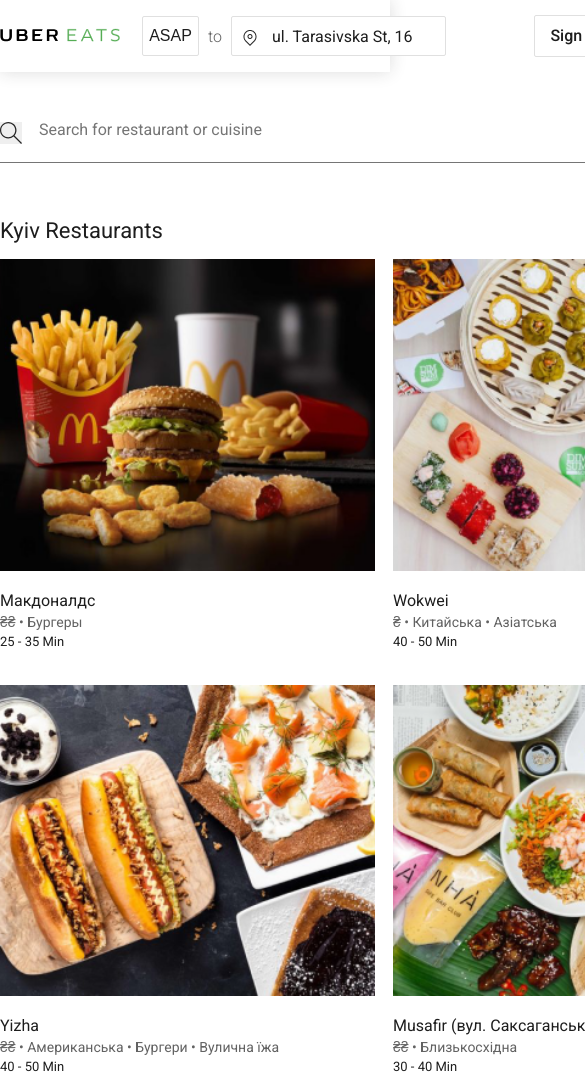
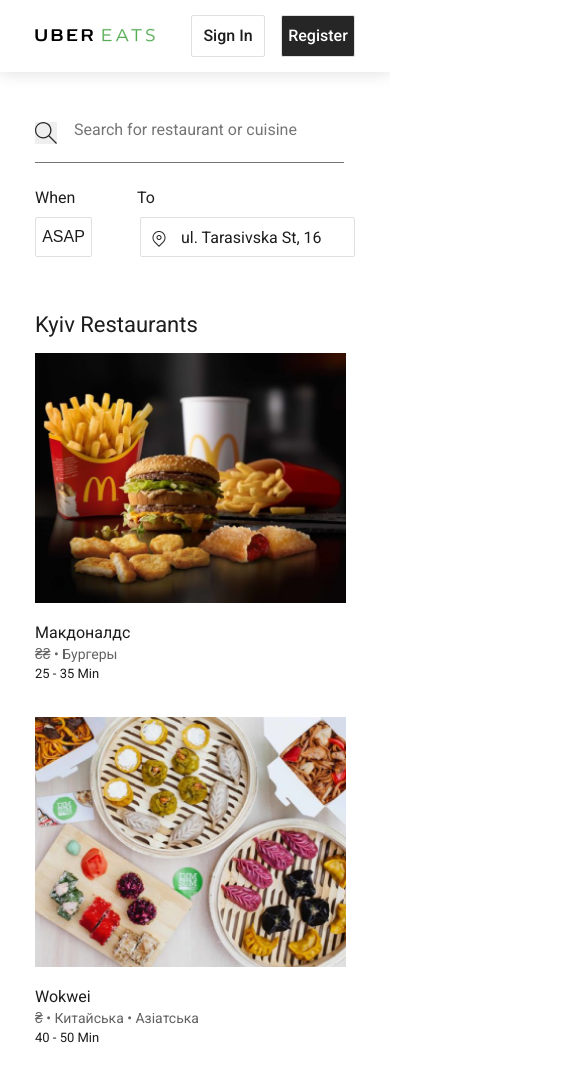
Before and after one commit to YevgeniyLeonienkov/Uber-eats, a website: page index.html in a window 390 px wide. Shown: the top 1077 px of the page, 585 px wide, since content can reach past the window. Drawn offline with Linux system fonts and the light colour scheme.

Commit message:
790px adaptive

```diff
--- a/index.html
+++ b/index.html
@@ -59,6 +59,29 @@
 				<input type="search" name="search-field" placeholder="Search for restaurant or cuisine"
 					class="search-field__input-field">
 			</form>
+
+			<div class="delivery-span delivery-display">
+			<span>When</span>
+			<span>To</span>
+			</div>
+
+			<form class="delivery delivery-display">
+
+				<div class="delivery-time">
+					<select class="delivery-time__select" name="delivery-time">
+						<option value="">ASAP</option>
+						<option value="">Select</option>
+					</select>
+				</div>
+
+				<div class="delivery__location">
+					<div class="delivery__location-icon"></div>
+					<label for="search">
+						<input type="text" value="ul. Tarasivska St, 16">
+					</label>
+				</div>
+			</form>
+
 
 			<h2 class="main-container__city">Kyiv Restaurants</h2>
 
@@ -230,10 +253,10 @@
 
 			<section class="download-apps">
 				<div>
-					<a href="#"><img src="./img/appstore.png" alt="appstore"></a>
+					<a href="#"><img src="./img/appstore.png" alt="appstore" class="download-apps__appstore"></a>
 				</div>
 				<div>
-					<a href="#"><img src="./img/playmarket.png" alt="playmarket"></a>
+					<a href="#"><img src="./img/playmarket.png" alt="playmarket" class="download-apps__playmarket"></a>
 				</div>
 			</section>
 
--- a/media.css
+++ b/media.css
@@ -4,9 +4,8 @@
     width: 768px;
   }
 
-  .header-container__log {
+  .header-container__logo {
     width: 105px;
-    height: 10px;
   }
 
   .delivery {
@@ -29,13 +28,21 @@
     width: 768px;
   }
 
-  .restaurants-list {
-    grid-template-columns: repeat(2, 375px);
-    grid-column-gap: 18px;
+  .search-field__input-field {
+    width: 768px;
   }
 
-  .restaurant-card img {
-    width: 375px;
+  .restaurants-list {
+    grid-template-columns: repeat(2, 1fr);
+  }
+
+  .restaurant-card {
+    width: 376px;
+  }
+
+  .restaurant-card__img {
+    width: 376px;
+    height: 256px;
   }
 
   .footer-container {
@@ -63,3 +70,106 @@
   }
 
 }
+
+@media (max-width: 789px) {
+  .header-container {
+    width: 320px;
+  }
+
+  .delivery,
+  .header-container__basket {
+    display: none;
+  }
+
+  .header-container__sign-in {
+    width: 72px;
+  }
+
+  .header-container__register {
+    width: 72px;
+    margin-right: 0;
+  }
+
+  .main-container {
+    width: 320px;
+  }
+
+  .search-field {
+    width: 309px;
+    margin-bottom: 25px;
+  }
+
+  .search-field__input-field {
+    width: 309px;
+  }
+
+  .delivery {
+    margin: 0;
+  }
+
+  .delivery-display {
+    display: flex;
+    justify-content: space-between;
+  }
+
+  .restaurants-list {
+    grid-template-columns: 1fr;
+  }
+
+  .restaurant-card {
+    width: 311px;
+  }
+
+  .restaurant-card__img {
+    width: 311px;
+    height: 250px;
+  }
+
+  .footer-container {
+    width: 320px;
+  }
+
+  .footer-container__line {
+    width: 304px;
+  }
+
+  .footer-navigation {
+    width: 320px;
+  }
+
+  .site-map {
+    display: block;
+  }
+
+  .site-language__select {
+    width: 173px;
+  }
+
+  .social a {
+    margin-bottom: 30px;
+  }
+
+  .download-apps {
+    grid-column-gap: 25px;
+    padding: 0 40px;
+  }
+
+  .download-apps__appstore,
+  .download-apps__playmarket {
+    width: 107px;
+  }
+
+  .privacy ul {
+    display: block;
+  }
+
+  .privacy li:nth-child(2) {
+    margin: 20px 0;
+  }
+
+  .footer-container__up-button {
+    width: 64px;
+    height: 64px;
+  }
+
+}
--- a/style.css
+++ b/style.css
@@ -28,6 +28,16 @@
   display: flex;
   justify-items: center;
   align-items: center;
+}
+
+.delivery-display {
+  display: none;
+}
+
+.delivery-span  {
+  justify-content: space-between;
+  width: 120px;
+  margin-bottom: 10px;
 }
 
 .delivery a {
```
